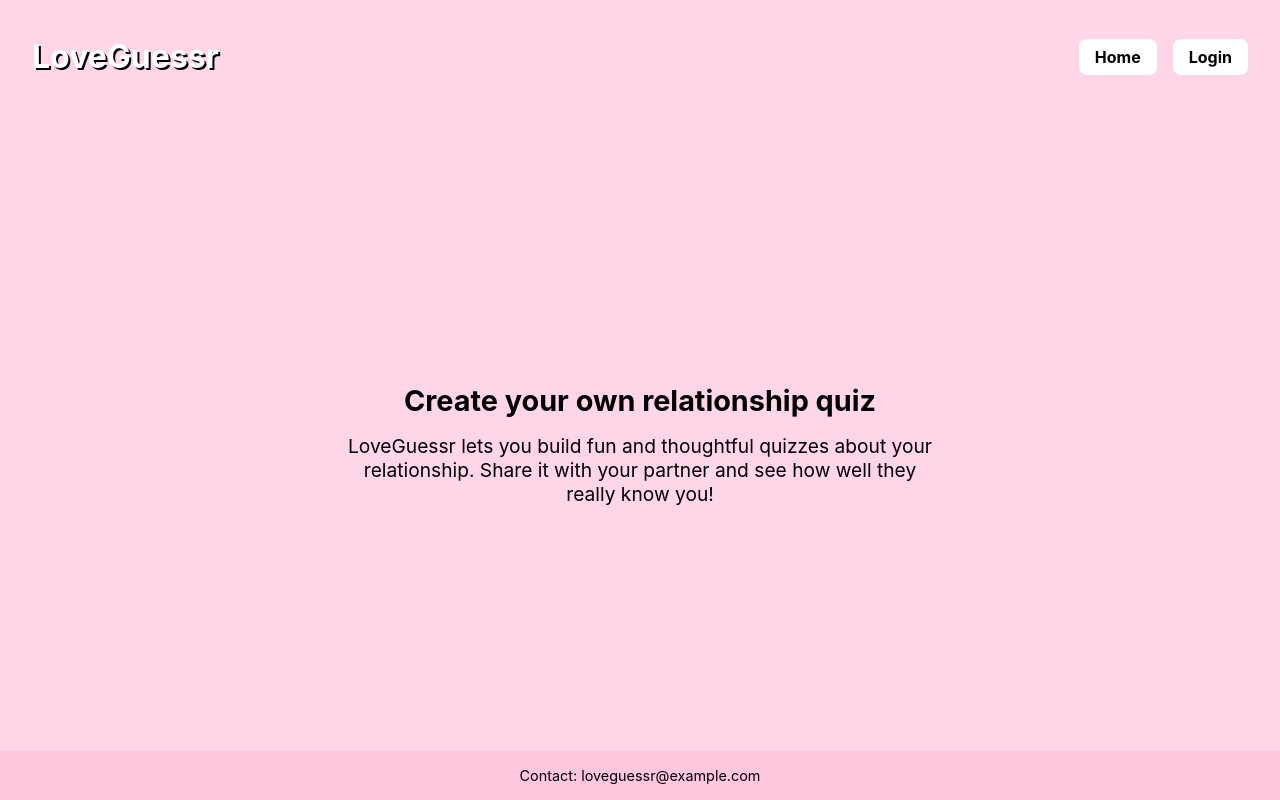
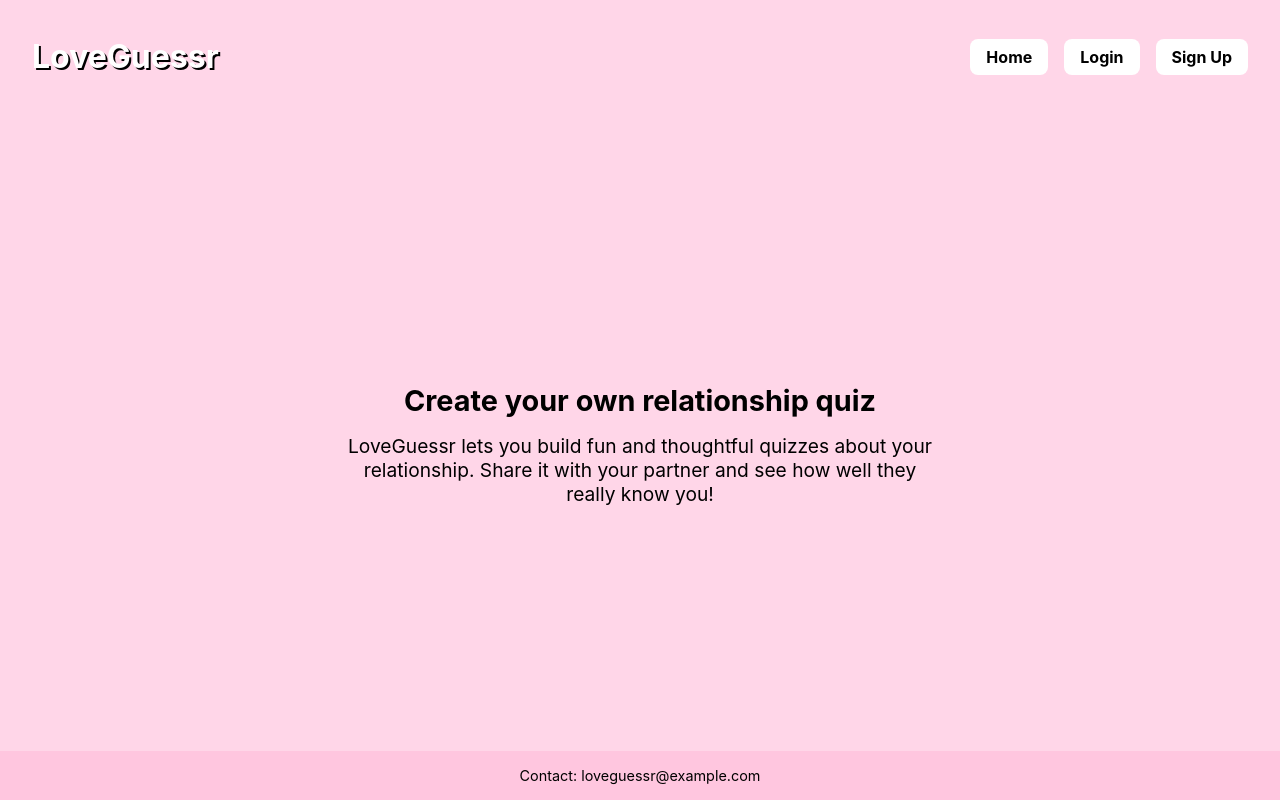
Before and after one commit to ayrtonaoki/loveguessr-frontend, a React (Create React App) app: page / in a window 1280 px wide. Built offline with nearby package versions, Linux system fonts and the light colour scheme.

Commit message:
Creates Register button on Home page

```diff
--- a/src/pages/Home.jsx
+++ b/src/pages/Home.jsx
@@ -17,6 +17,7 @@ function Home() {
         <nav>
           <Link to="/" style={linkStyle}>Home</Link>
           <Link to="/login" style={linkStyle}>Login</Link>
+          <Link to="/register" style={linkStyle}>Sign Up</Link>
         </nav>
       </header>
 
```
